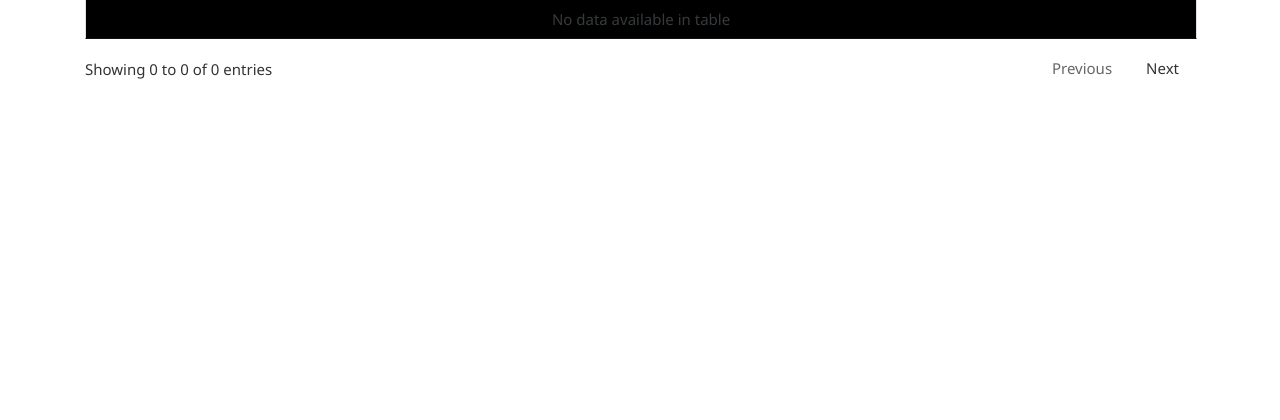
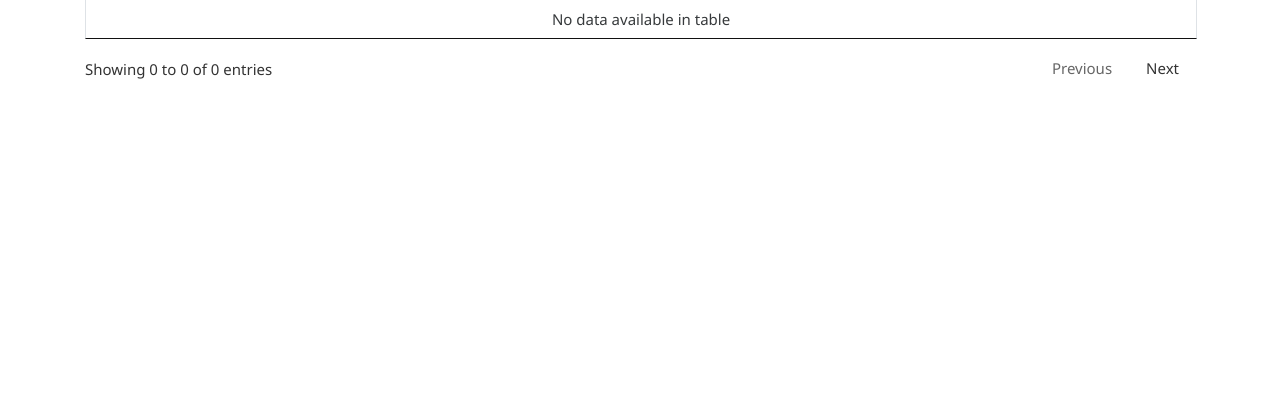
Before and after one commit to CrickSoldier/invoicegenerator, a Django app: page /invoices in a window 1280 px wide. Shown: the part 182-602 px from the top of the page. Run offline with Django 3.2, Linux system fonts and the light colour scheme; a user stored in the database is signed in; data comes from the database, SQL or seed files in the repository; some libraries are stand-ins or nearby versions.

Commit message:
css changes

```diff
--- a/gstbillingapp/static/gstbillingapp/main.css
+++ b/gstbillingapp/static/gstbillingapp/main.css
@@ -34,7 +34,7 @@ input.form-control[type=number] {
 }
 
 .table-bordered tbody td, .table-bordered tbody th, .table-bordered thead th, .table-bordered thead td {
-	background: black;
+	/* background: black; */
 	vertical-align: bottom;
 }
 
```
